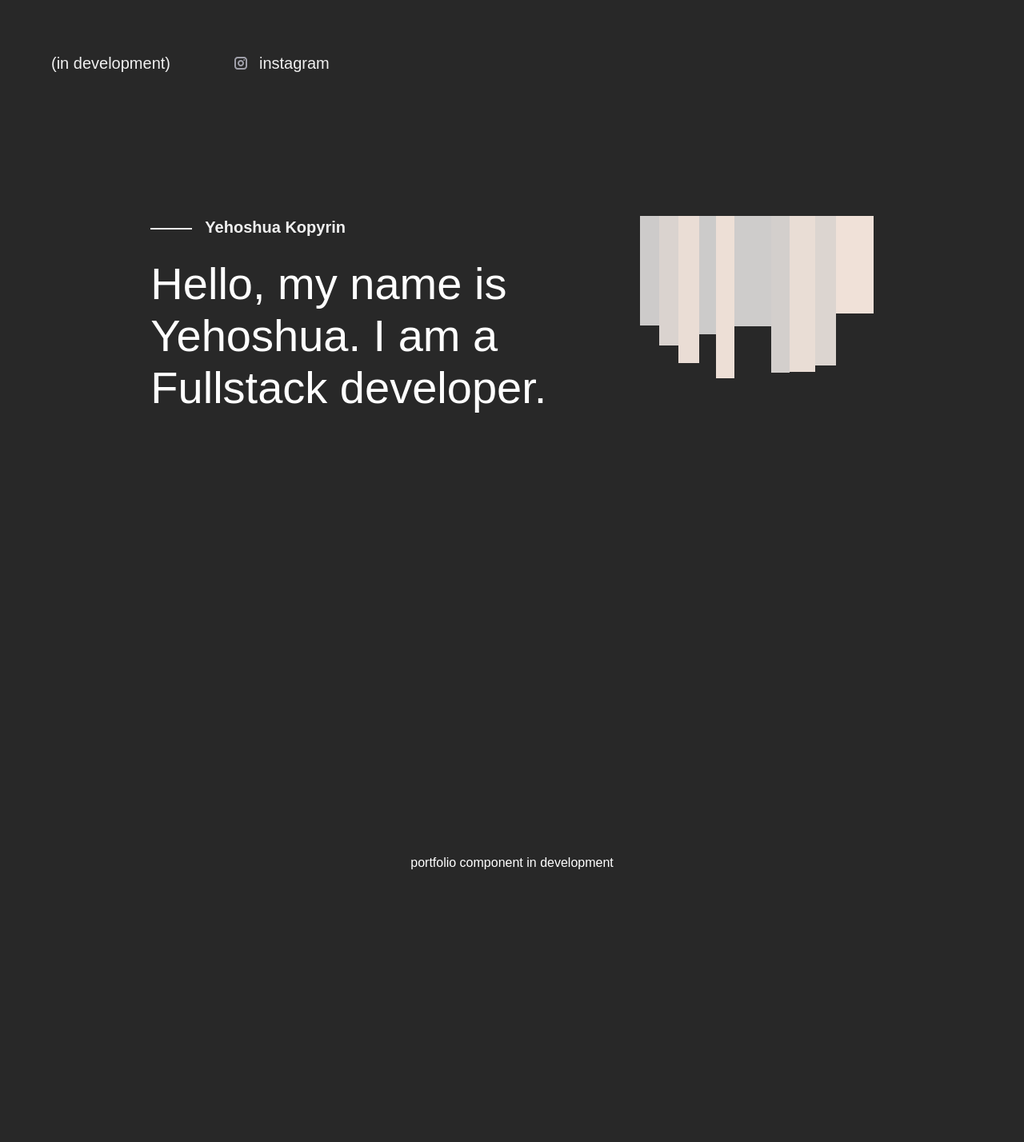
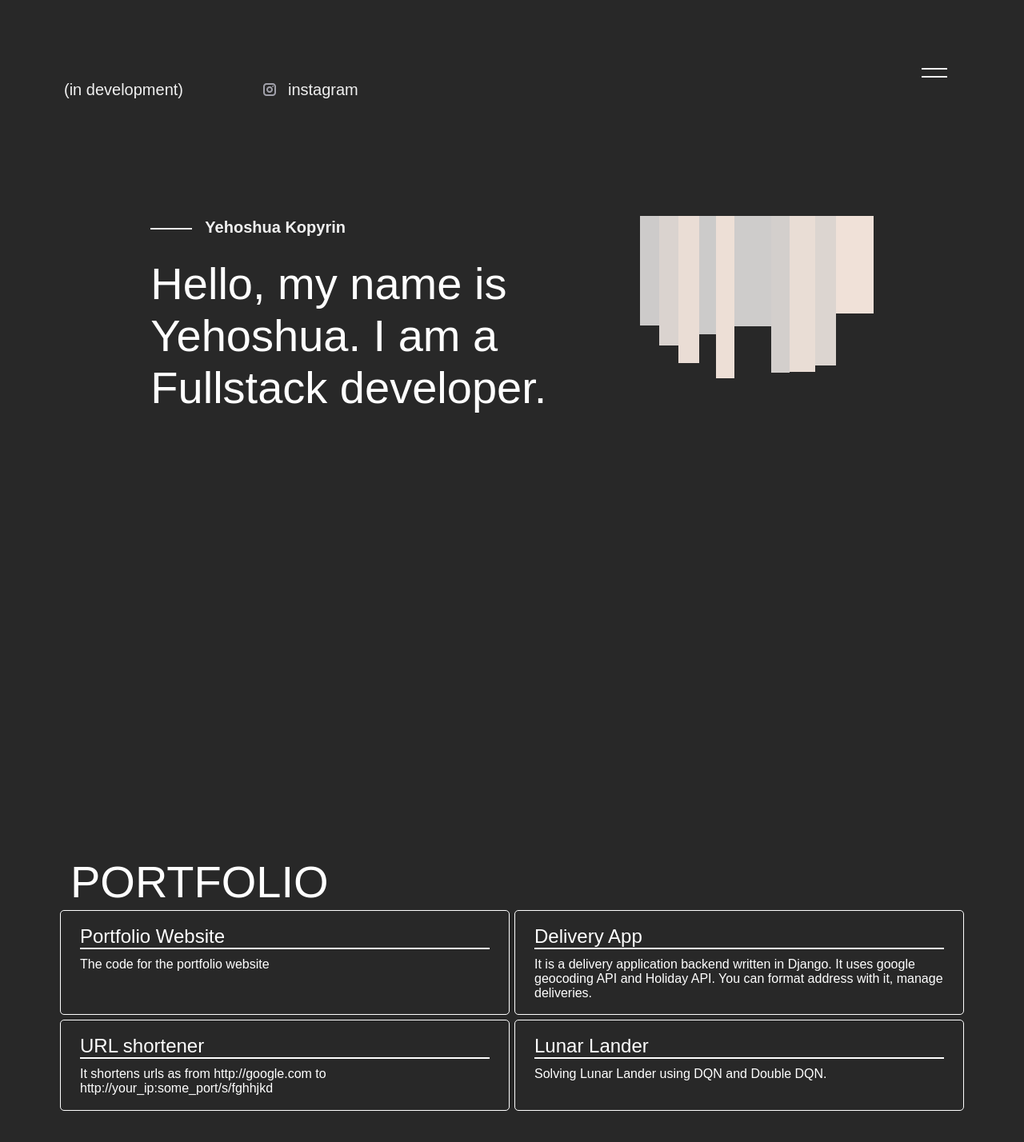
Before and after one commit to Aetente/Aetente.github.io, a React (Create React App) app: page / in a window 1280 px wide. Shown: the top 1428 px of the page at 80% size. Before the commit the page ends 1358 px from the top, so only its background shows below. Built offline with nearby package versions, Linux system fonts and the light colour scheme.

Commit message:
started doing menu and portfolio

```diff
--- a/src/App.css
+++ b/src/App.css
@@ -1,5 +1,9 @@
 a {
   text-decoration: none;
+}
+
+button {
+  cursor: pointer;
 }
 
 body {
--- a/src/actions/index.js
+++ b/src/actions/index.js
@@ -1,63 +1,69 @@
-export const addUser = (user)=>(
-    {
-        type: 'ADD_USER',
+export const addUser = (user) => ({
+  type: "ADD_USER",
   payload: {
-            name: user
-        }
-    }
-)
+    name: user,
+  },
+});
 
 let id = 0;
-export const addPostComment = (title,image,date,username) => (
-    {
-        type: 'ADD_POST_COMMENT',
+export const addPostComment = (title, image, date, username) => ({
+  type: "ADD_POST_COMMENT",
   payload: {
     id: id++,
     title: title,
     image: image,
     date: date,
-            username: username
-        }
-    }
-)
+    username: username,
+  },
+});
 
-export const upVote = (id,name) => {
+export const upVote = (id, name) => {
   return {
-        type: 'VOTE_UP',
-        payload:{
+    type: "VOTE_UP",
+    payload: {
       id: id,
-            name: name
-        }
-    }
-}
+      name: name,
+    },
+  };
+};
 
-export const downVote = (id,name) => (
-    {
-        type: 'VOTE_DOWN',
-        payload:{
+export const downVote = (id, name) => ({
+  type: "VOTE_DOWN",
+  payload: {
     id: id,
-            name: name
-        }
-    }
-)
+    name: name,
+  },
+});
 
-export const addComment = (id,comment) => {
+export const addComment = (id, comment) => {
   return {
-        type: 'ADD_COMMENT',
-        payload:{
+    type: "ADD_COMMENT",
+    payload: {
       id: id,
-            comment: comment
-        }
-    }
-}
+      comment: comment,
+    },
+  };
+};
 
-export const commentToComment = (id,gotComment,key) => {
+export const commentToComment = (id, gotComment, key) => {
   return {
-        type: 'ADD_SUB_COMMENT',
-        payload:{
-            id:id,
-            gotComment:gotComment,
-            key:key
-        }
-    }
-}
+    type: "ADD_SUB_COMMENT",
+    payload: {
+      id: id,
+      gotComment: gotComment,
+      key: key,
+    },
+  };
+};
+
+export const openMenu = () => {
+  return {
+    type: "OPEN_MENU",
+  };
+};
+
+export const closeMenu = () => {
+  return {
+    type: "CLOSE_MENU",
+  };
+};
--- a/src/components/CssLines/CssLines.js
+++ b/src/components/CssLines/CssLines.js
@@ -59,7 +59,6 @@ class CssLines extends Component {
             let windowHeight = window.innerHeight;
             let opacity = 1 - this.state.offsetY / windowHeight;
             let visibility = "visible";
-            console.log(opacity)
             if (opacity > 0.2) {
                 return (
                     <div
--- a/src/components/Header/Header.js
+++ b/src/components/Header/Header.js
@@ -10,8 +10,10 @@ class Header extends Component {
     }
 
     render() {
+        let {triggerMenu} = this.props;
         return (
             <div className="header">
+                <div className="header-main">
                     <div className="header-block">(in development)</div>
                     <a className="header-block" href="https://www.instagram.com/maththesun/">
                         <svg xmlns="http://www.w3.org/2000/svg" width="16" height="16" viewBox="0 0 16 16">
@@ -20,6 +22,8 @@ class Header extends Component {
                         instagram
                     </a>
                 </div>
+                <button onClick={triggerMenu} className="header-block button"/>
+            </div>
         );
     }
 }
--- a/src/components/Header/styles.css
+++ b/src/components/Header/styles.css
@@ -2,10 +2,18 @@
   display: flex;
   padding: 3em;
   position: absolute;
+  top: 0;
+  left: 0;
+  right: 0;
+}
+
+.header-main {
+  margin-right: auto;
+  display: flex;
 }
 
 .header-block {
-  margin: 16px;
+  margin: 32px;
   display: flex;
   align-items: center;
   font-size: 20px;
@@ -16,9 +24,37 @@
 }
 
 .header-block:nth-child(2) {
-  margin-left: 64px;
+  margin-left: 68px;
 }
 
 svg {
   margin-right: 15px;
 }
+
+.button {
+  width: 64px;
+  height: 64px;
+  padding: 5px;
+  font-size: 0;
+  background-color: transparent;
+  border: none;
+  display: flex;
+  flex-direction: column;
+}
+
+.button::before,
+.button::after {
+  content: "";
+  display: inline-block;
+  width: 32px;
+  height: 2px;
+  background: rgb(240, 240, 240);
+}
+
+.button::before {
+  margin-bottom: 4px;
+}
+
+.button::after {
+  margin-top: 4px;
+}
--- a/src/components/Home/Home.js
+++ b/src/components/Home/Home.js
@@ -1,13 +1,36 @@
-import React from 'react';
+import React, { Component } from "react";
 import "./styles.css";
 import CssLines from "../CssLines/CssLines";
 import Header from "../Header/Header";
 import Portfolio from "../Portfolio/Portfolio";
+import Menu from "../Menu/Menu";
+import { connect } from "react-redux";
+import { openMenu, closeMenu } from "../../actions";
 
-function Home() {
+class Home extends Component {
+  constructor() {
+    super();
+    this.state = {};
+    this.triggerMenu = this.triggerMenu.bind(this);
+  }
+
+  triggerMenu = () => {
+    let bodyOverflow = document.body.style.overflow;
+    if (this.props.isOpenMenu) {
+      document.body.style.overflow = "auto";
+      this.props.closeMenu();
+    } else {
+      document.body.style.overflow = "hidden";
+      this.props.openMenu();
+    }
+  };
+
+  render() {
+    let { isOpenMenu } = this.props;
     return (
       <div className="App">
-      <Header />
+        {isOpenMenu && <Menu triggerMenu={this.triggerMenu} />}
+        <Header triggerMenu={this.triggerMenu} />
         <div className="main">
           <div className="two-part-block">
             <div>
@@ -27,5 +50,15 @@ function Home() {
       </div>
     );
   }
+}
 
-export default Home;
+let mapStateToProps = (state) => {
+  return {
+    isOpenMenu: state.ui.isOpenMenu,
+  };
+};
+
+export default connect(mapStateToProps, {
+  openMenu,
+  closeMenu,
+})(Home);
--- /dev/null
+++ b/src/components/Menu/Menu.js
@@ -0,0 +1,27 @@
+import React, { Component } from "react";
+import "./styles.css";
+
+class Menu extends Component {
+  constructor() {
+    super();
+    this.state = {};
+  }
+
+  render() {
+    let { triggerMenu } = this.props;
+    return (
+      <div className="menu">
+        <div className="close-menu" onClick={triggerMenu}>
+          close menu
+        </div>
+        <div className="menu-list">
+          <div>menu in development</div>
+          <div>ABOUT</div>
+          <div>CONTACT</div>
+        </div>
+      </div>
+    );
+  }
+}
+
+export default Menu;
--- /dev/null
+++ b/src/components/Menu/styles.css
@@ -0,0 +1,26 @@
+.menu {
+  position: fixed;
+  background-color: rgb(40, 40, 40);
+  width: 100%;
+  height: 100%;
+  z-index: 999;
+  display: flex;
+  flex-direction: column;
+  justify-content: center;
+  align-items: center;
+}
+
+.close-menu {
+  position: absolute;
+  top: 68px;
+  right: 68px;
+  cursor: pointer;
+}
+
+.menu-list {
+  font-size: 72px;
+  line-height: 1.16667;
+  letter-spacing: -0.5px;
+  font-weight: 600;
+  cursor: pointer;
+}
--- a/src/components/Portfolio/Portfolio.js
+++ b/src/components/Portfolio/Portfolio.js
@@ -2,17 +2,56 @@ import React, { Component } from "react";
 import "./styles.css";
 
 class Portfolio extends Component {
-
   constructor() {
     super();
     this.state = {
+      links: [
+        {
+          src: "https://github.com/aetente/aetente.github.io",
+          name: "Portfolio Website",
+          description: "The code for the portfolio website",
+        },
+        {
+          src: "https://github.com/aetente/delivery-app",
+          name: "Delivery App",
+          description:
+            "It is a delivery application backend written in Django. It uses google geocoding API and Holiday API. You can format address with it, manage deliveries.",
+        },
+        {
+          src: "https://github.com/aetente/url_shortener",
+          name: "URL shortener",
+          description:
+            "It shortens urls as from http://google.com to http://your_ip:some_port/s/fghhjkd",
+        },
+        {
+          src: "https://github.com/aetente/lunar_lander",
+          name: "Lunar Lander",
+          description: "Solving Lunar Lander using DQN and Double DQN.",
+        },
+      ],
     };
+    this.mapLinks = this.mapLinks.bind(this);
+  }
+
+  mapLinks(links) {
+    return links.map((l) => {
+      return (
+        <div className="portfolio-cell">
+          <a href={l.src}>
+            <div className="link-name">{l.name}</div>
+            <div>{l.description}</div>
+          </a>
+        </div>
+      );
+    });
   }
 
   render() {
+    let { links } = this.state;
     return (
       <div>
-                portfolio component in development
+        <div className="portfolio-header">PORTFOLIO</div>
+        <div className="portfolio-table">{this.mapLinks(links)}</div>
       </div>
     );
   }
--- a/src/components/Portfolio/styles.css
+++ b/src/components/Portfolio/styles.css
@@ -0,0 +1,52 @@
+.portfolio-header {
+  font-size: 56px;
+  text-align: start;
+  margin-left: 16px;
+}
+
+.portfolio-table {
+  display: flex;
+  flex-wrap: wrap;
+  margin: 0 0 3em 0;
+  padding: 0;
+}
+
+.portfolio-cell {
+  box-sizing: border-box;
+  flex-grow: 1;
+  width: 100%;
+  padding: 0.8em 1.2em;
+  overflow: hidden;
+  list-style: none;
+  color: white;
+  border: 1px solid white;
+  border-radius: 5px;
+  margin: 0.25%;
+  display: flex;
+  flex-direction: column;
+  justify-content: start;
+  text-align: start;
+}
+
+.portfolio-cell div {
+  padding: 5px;
+}
+
+.link-name {
+  font-size: 24px;
+  display: flex;
+  flex-direction: column;
+}
+
+.link-name::after {
+  content: "";
+  border: 1px solid white;
+}
+
+.portfolio-cell a {
+  color: white;
+}
+
+.portfolio-table > .portfolio-cell {
+  width: 49%;
+}
--- /dev/null
+++ b/src/reducers/ui.js
@@ -0,0 +1,14 @@
+let INIT_STATE = {
+  isOpenMenu: false,
+};
+
+export default function (state = INIT_STATE, action) {
+  switch (action.type) {
+    case "OPEN_MENU":
+      return { ...state, isOpenMenu: true };
+    case "CLOSE_MENU":
+      return { ...state, isOpenMenu: false };
+    default:
+      return state;
+  }
+}
```
Also changed, not shown: src/reducers/index.js (+7 -5 lines). Lines whose indentation alone changed are shown as unchanged.
